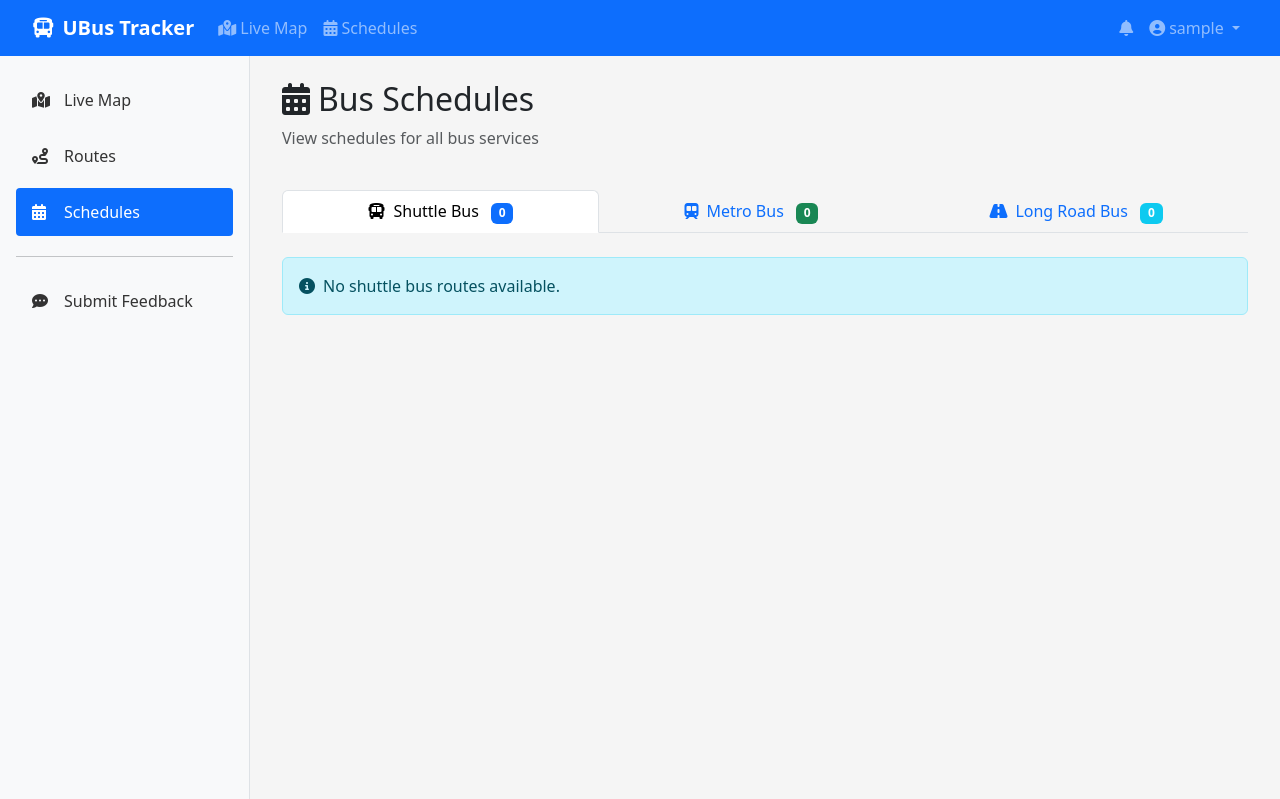
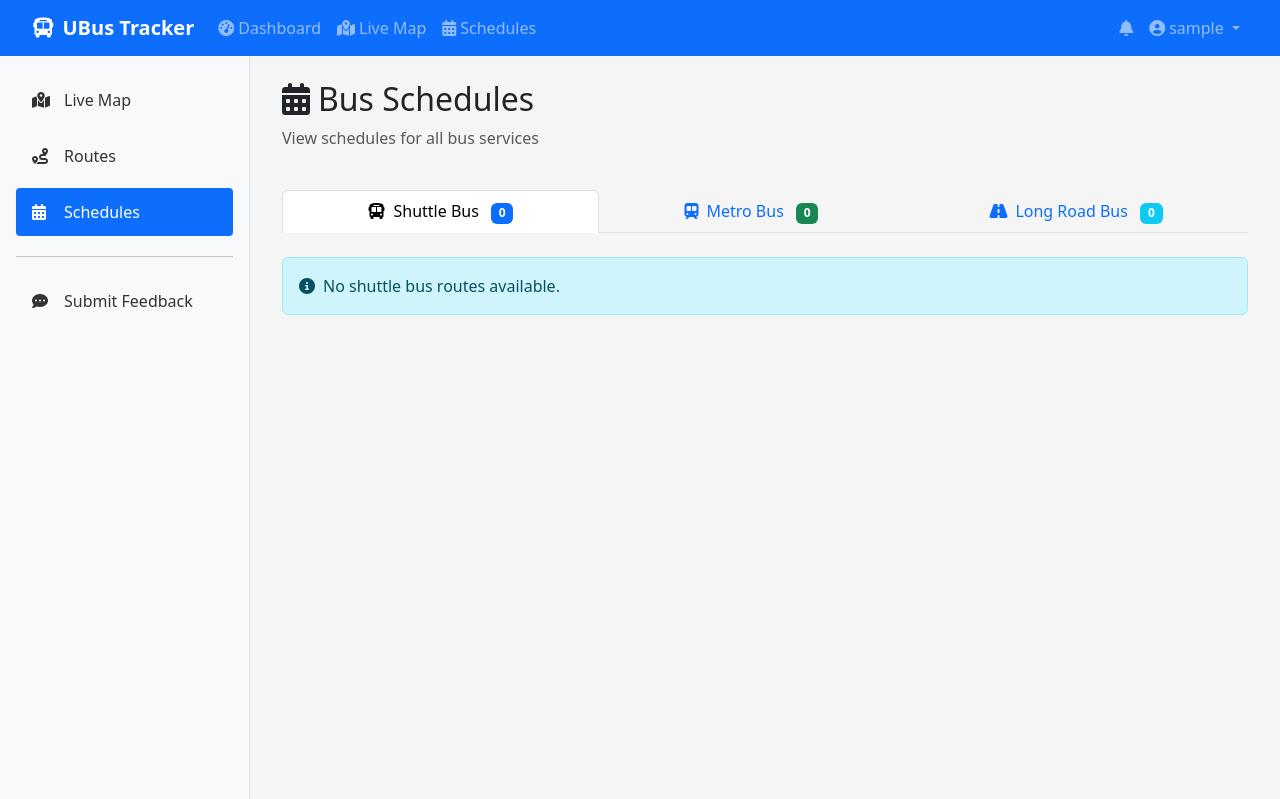
Before and after one commit to hijbullahx/university-bus-management-system, a Django app: page /schedules/ in a window 1280 px wide. Shown: the top 799 px of the page. Run offline with Django 4.2, Linux system fonts and the light colour scheme; the visitor is signed in with stand-in values (Sample User, id 1); data comes from the database, SQL or seed files in the repository; data that the repository does not hold is empty.

Commit message:
deshboard utton

```diff
--- a/templates/base.html
+++ b/templates/base.html
@@ -358,6 +358,11 @@
                 <ul class="navbar-nav me-auto">
                     {% if user.is_authenticated %}
                     <li class="nav-item">
+                        <a class="nav-link" href="{% url 'accounts:dashboard' %}">
+                            <i class="fas fa-tachometer-alt me-1"></i>Dashboard
+                        </a>
+                    </li>
+                    <li class="nav-item">
                         <a class="nav-link" href="{% url 'locations:live_map' %}">
                             <i class="fas fa-map-marked-alt me-1"></i>Live Map
                         </a>
```
